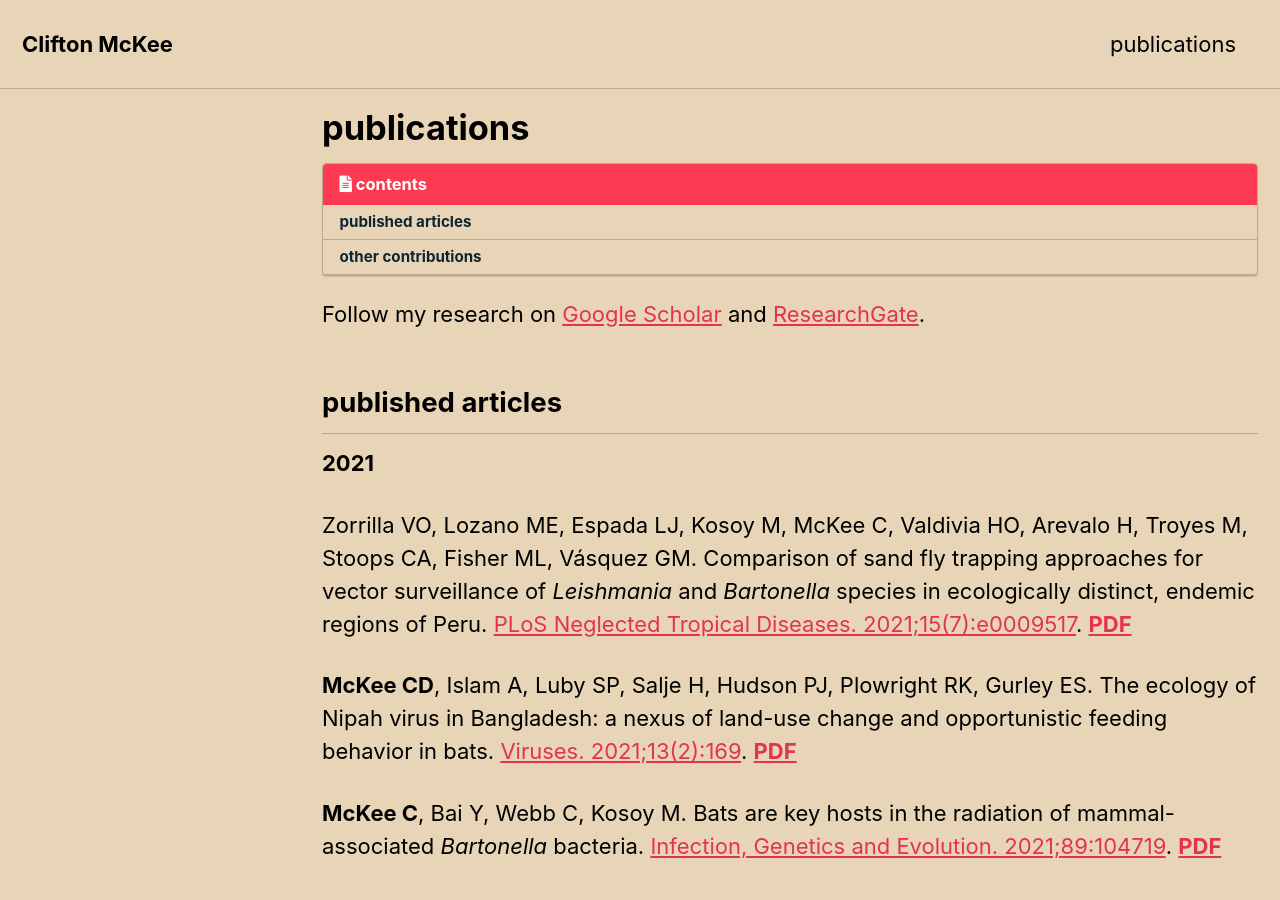
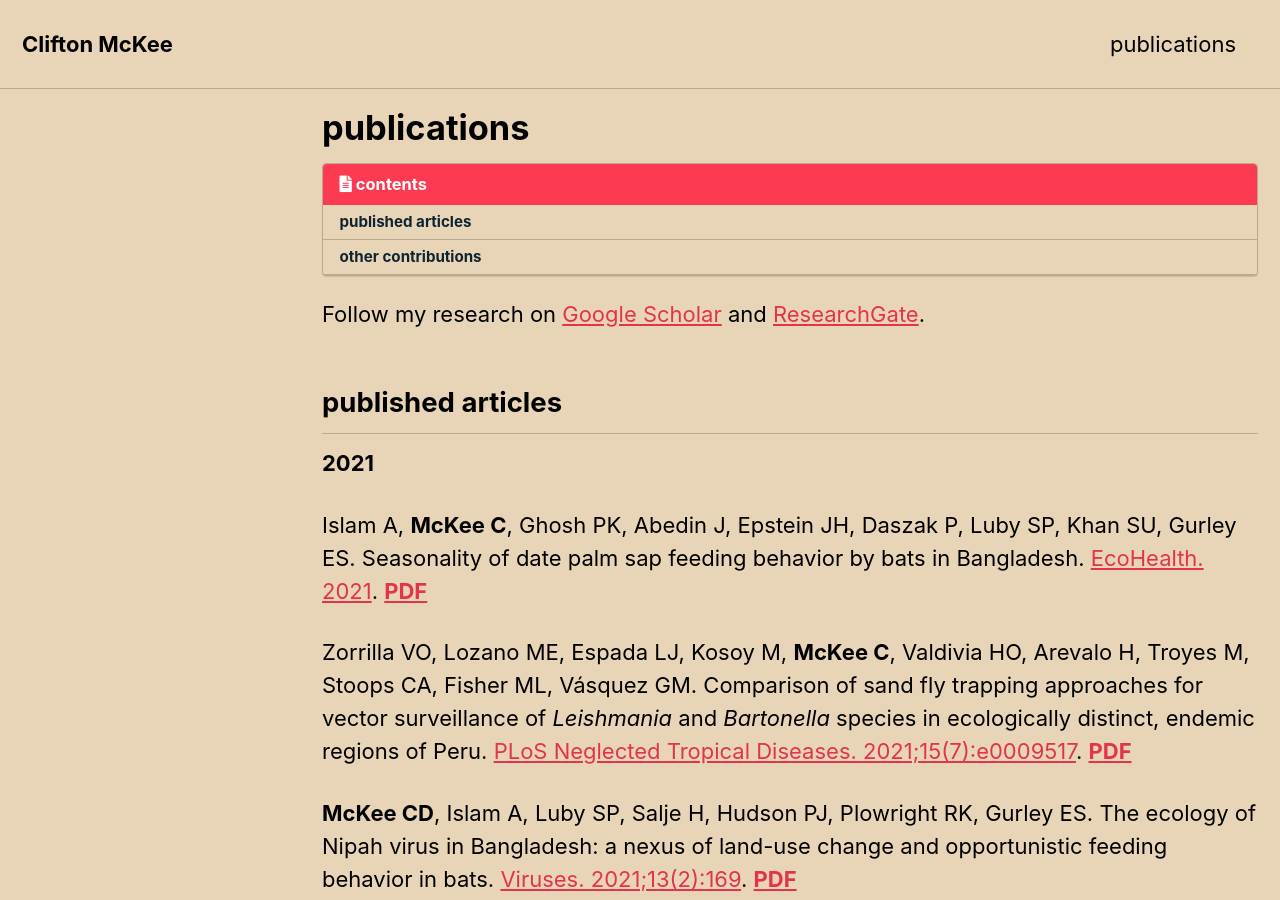
Before and after one commit to clifmckee/clifmckee.github.io, a Jekyll site: the page built from _pages/publications.md, in a window 1280 px wide and 900 px high. Built offline with Jekyll 4.4.1, drawn with Linux system fonts in a browser that asks for light colours; cached includes are drawn as plain includes.

Commit message:
Update 2021-10-07
New publication in EcoHealth

```diff
--- a/_pages/publications.md
+++ b/_pages/publications.md
@@ -14,7 +14,10 @@ Follow my research on [Google Scholar](https://scholar.google.com/citations?user
 
 **2021**
 
-Zorrilla VO, Lozano ME, Espada LJ, Kosoy M, McKee C, Valdivia HO, Arevalo H, Troyes M, Stoops CA, Fisher ML, V&#225;squez GM. Comparison of sand fly trapping approaches for vector surveillance of *Leishmania* and *Bartonella* species in ecologically distinct, endemic regions of Peru. [PLoS Neglected Tropical Diseases. 2021;15(7):e0009517](https://doi.org/10.1371/journal.pntd.0009517). [**PDF**](http://clifmckee.github.io/files/2021_Zorrilla_PLoS_NTD.pdf)
+Islam A, **McKee C**, Ghosh PK, Abedin J, Epstein JH, Daszak P, Luby SP, Khan SU,
+Gurley ES. Seasonality of date palm sap feeding behavior by bats in Bangladesh. [EcoHealth. 2021](https://doi.org/10.1007/s10393-021-01561-9). [**PDF**](http://clifmckee.github.io/files/2021_Islam_EcoHealth.pdf)
+
+Zorrilla VO, Lozano ME, Espada LJ, Kosoy M, **McKee C**, Valdivia HO, Arevalo H, Troyes M, Stoops CA, Fisher ML, V&#225;squez GM. Comparison of sand fly trapping approaches for vector surveillance of *Leishmania* and *Bartonella* species in ecologically distinct, endemic regions of Peru. [PLoS Neglected Tropical Diseases. 2021;15(7):e0009517](https://doi.org/10.1371/journal.pntd.0009517). [**PDF**](http://clifmckee.github.io/files/2021_Zorrilla_PLoS_NTD.pdf)
 
 **McKee CD**, Islam A, Luby SP, Salje H, Hudson PJ, Plowright RK, Gurley ES. The ecology of Nipah virus in Bangladesh: a nexus of land-use change and opportunistic feeding behavior in bats. [Viruses. 2021;13(2):169](https://doi.org/10.3390/v13020169). [**PDF**](http://clifmckee.github.io/files/2021_McKee_Viruses.pdf)
 
```
Also changed, not shown: 3 other files.
